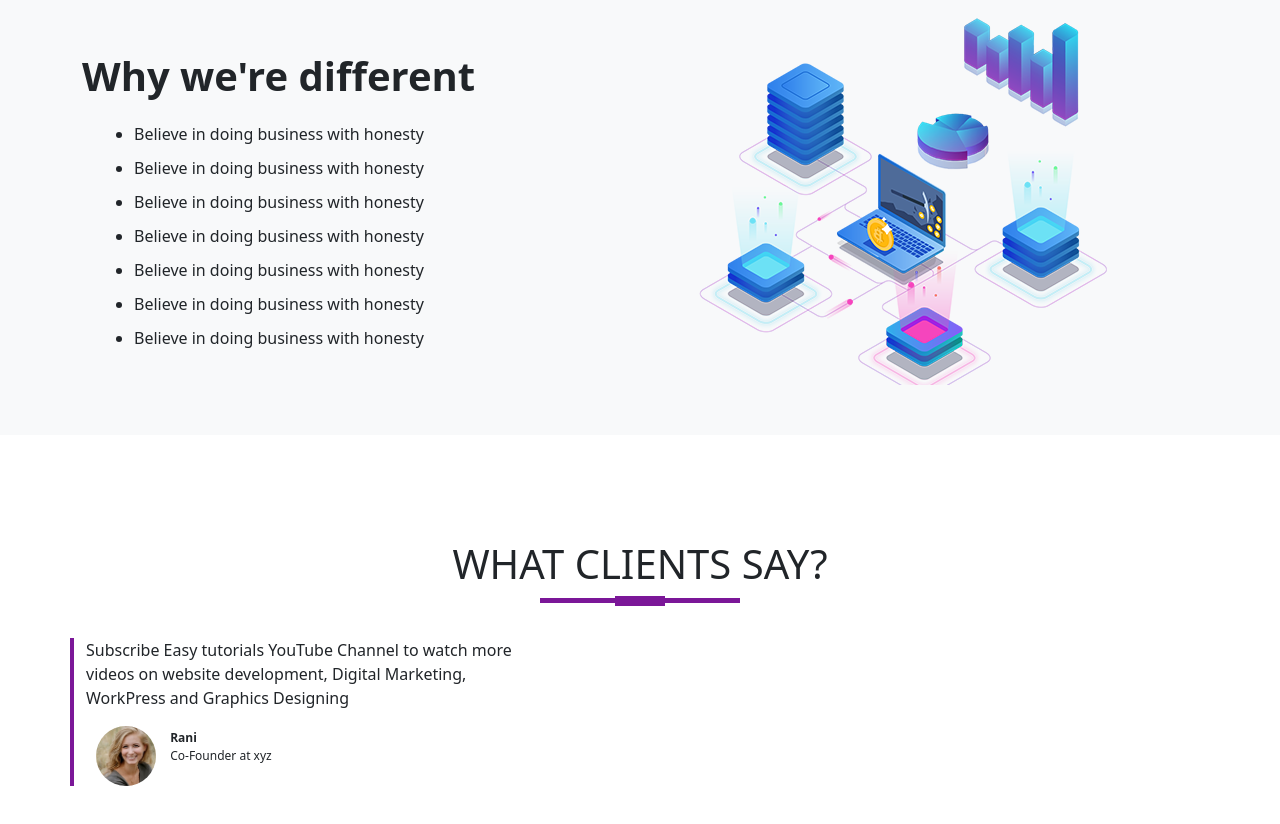
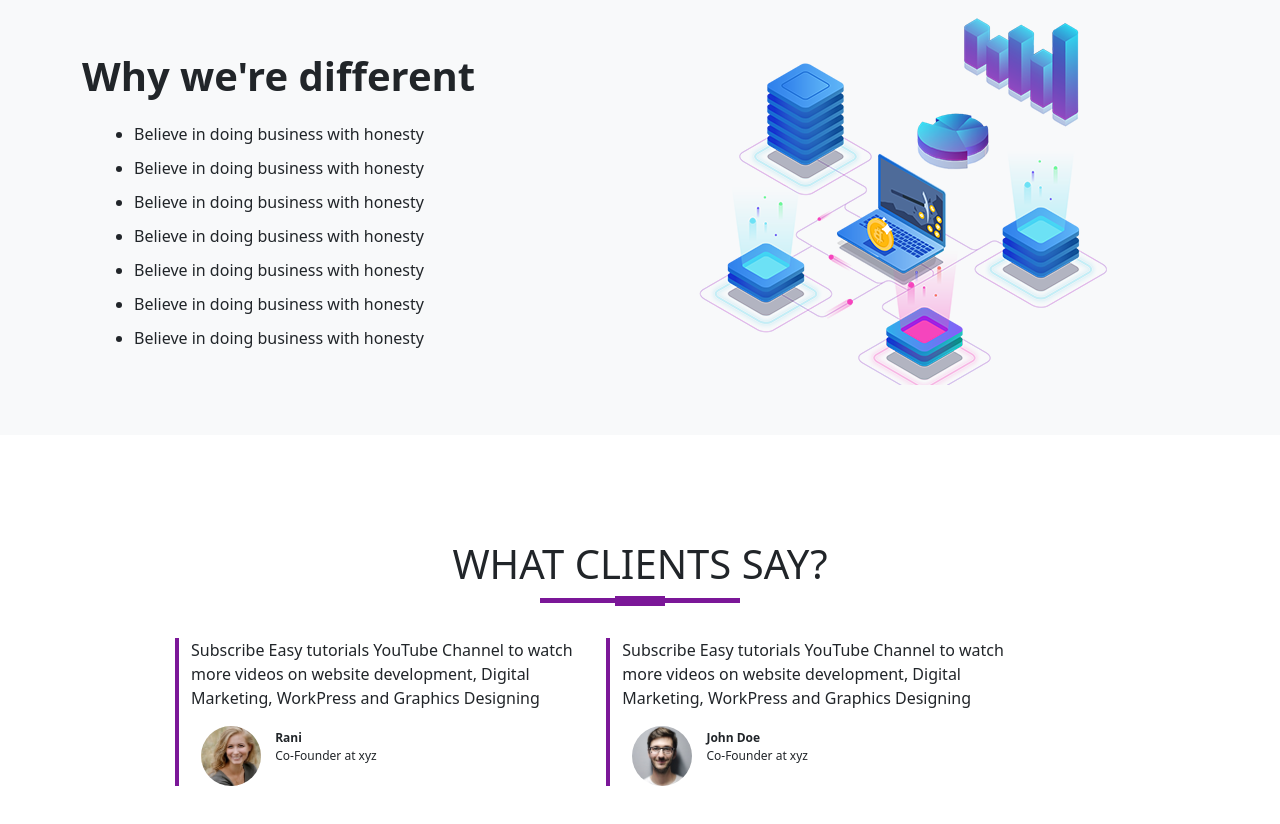
Before and after one commit to roniahamed/Agency-website, a plain HTML site: page index.html in a window 1280 px wide. Shown: the part 1381-2205 px from the top of the page. Drawn offline with nearby package versions, Linux system fonts and the light colour scheme.

Commit message:
Testimonials

```diff
--- a/index.html
+++ b/index.html
@@ -124,13 +124,20 @@
     <section id="testimonials">
         <div class="container">
             <p class="title text-center h1">WHAT CLIENTS SAY?</p>
-            <div class="row">
+            <div class="row offset-1">
                 <div class="col-md-5 testimonials">
                     <p>Subscribe Easy tutorials YouTube Channel to watch more videos on website development, Digital
                         Marketing, WorkPress and
                         Graphics Designing</p>
                     <img src="img/user1.jpg" alt="">
                     <p class="user-details"><b>Rani</b><br>Co-Founder at xyz</p>
+                </div>
+                <div class="col-md-5 testimonials">
+                    <p>Subscribe Easy tutorials YouTube Channel to watch more videos on website development, Digital
+                        Marketing, WorkPress and
+                        Graphics Designing</p>
+                    <img src="img/user2.jpg" alt="">
+                    <p class="user-details"><b>John Doe</b><br>Co-Founder at xyz</p>
                 </div>
             </div>
         </div>
```
